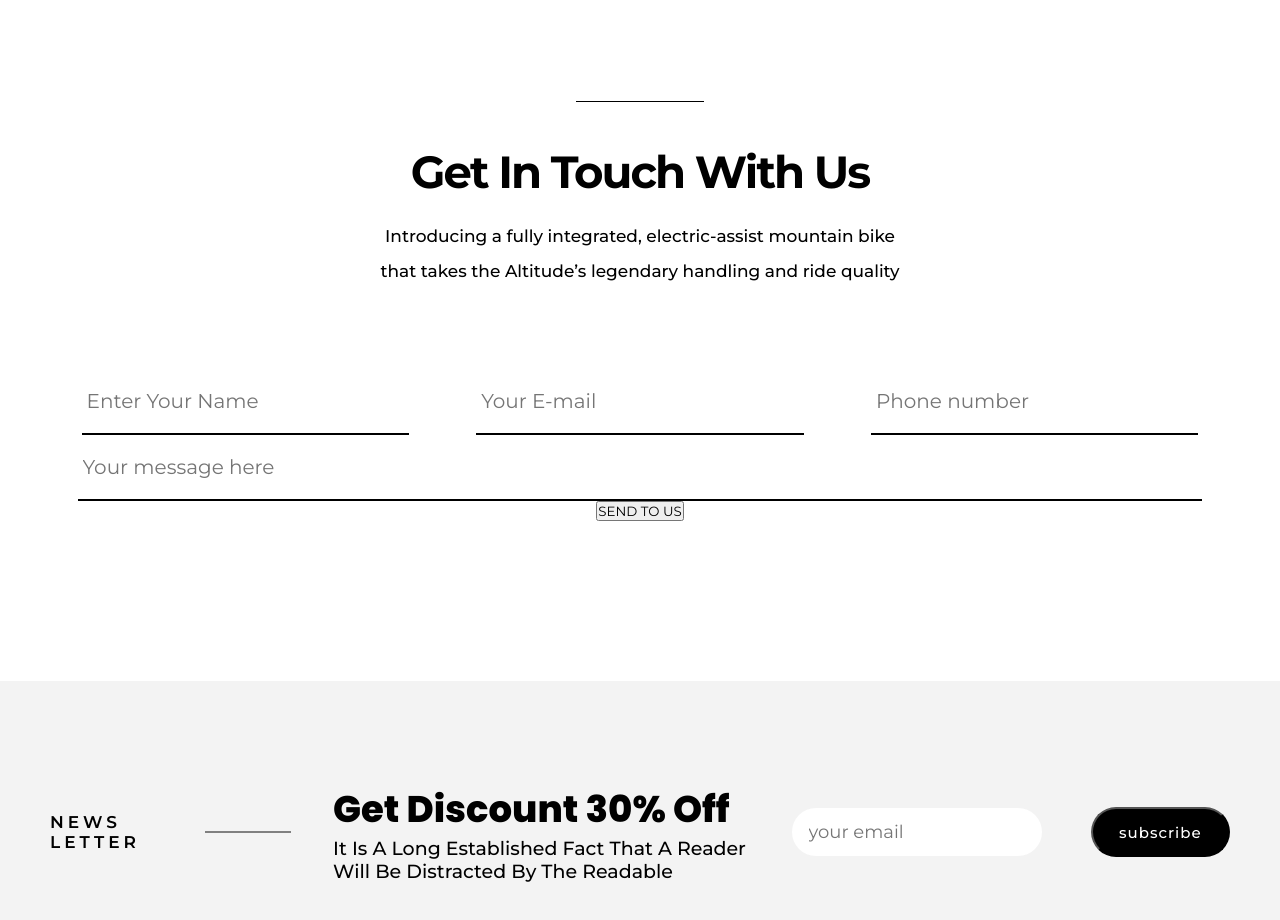
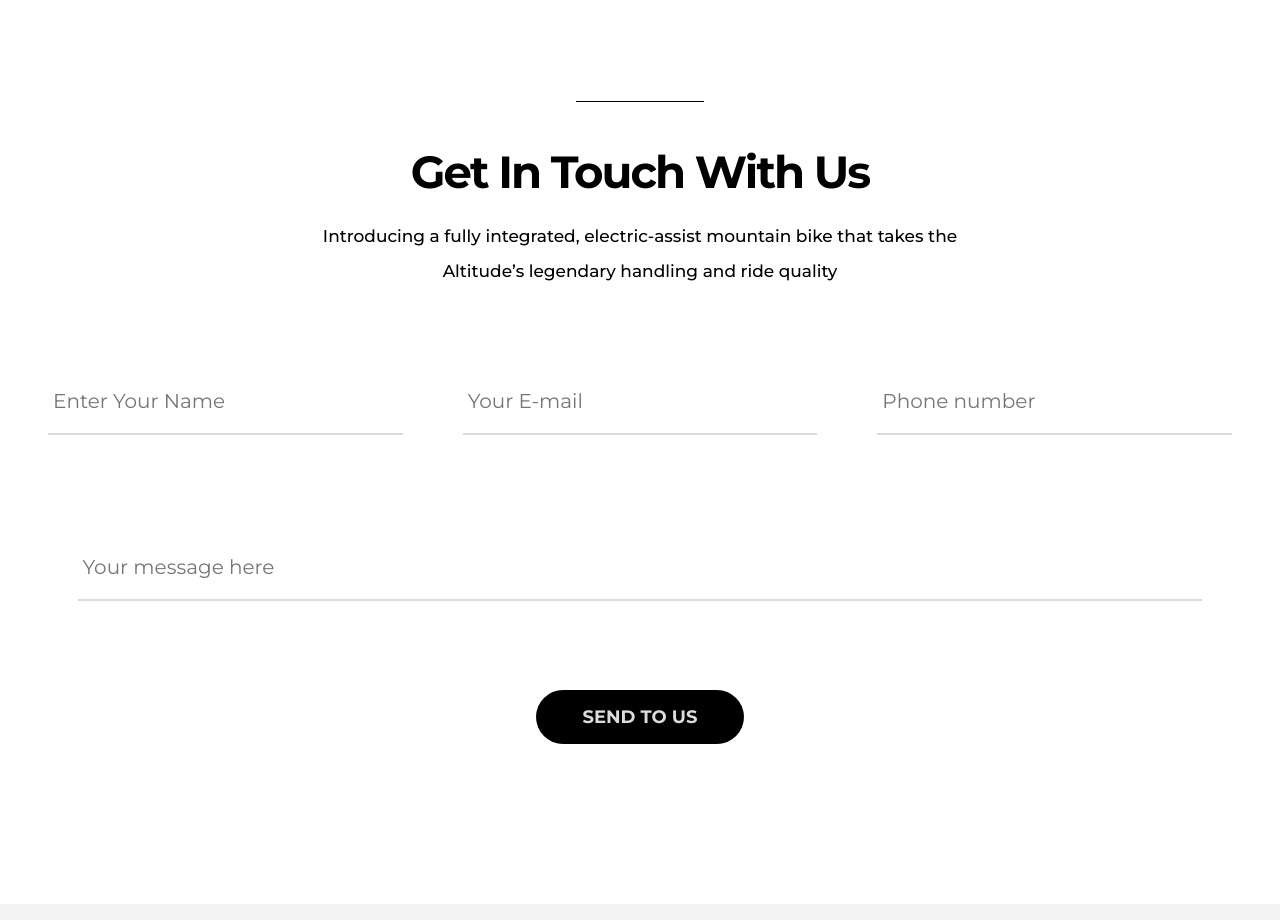
Before and after one commit to Ambaaq-Ajibike/bike-shop, a React (Create React App) app: page / in a window 1280 px wide. Shown: the part 1260-2180 px from the top of the page. Built offline with nearby package versions, Linux system fonts and the light colour scheme.

Commit message:
contact form and responsiveness

```diff
--- a/src/components/InfoCard/InfoCard.css
+++ b/src/components/InfoCard/InfoCard.css
@@ -1,6 +1,6 @@
 .info-card{
     display: flex;
-    justify-content: space-around;
+    /* justify-content: space-around; */
     gap: 30px;
 }
 .icon{
--- a/src/pages/Contact/Contact.css
+++ b/src/pages/Contact/Contact.css
@@ -1,7 +1,7 @@
 .contact-first{
     display: flex;
     justify-content: space-between;
-    align-items: center;
+    /* align-items: center; */
     padding: 48px;
 }
 .contact-last{
@@ -23,6 +23,9 @@
     letter-spacing: -2px;
     margin: 20px;
 }
+.descr{
+    max-width: 695px;
+}
 .contact-form-header p{
     font-size: 17px;
     font-weight: 500;
@@ -30,7 +33,6 @@
 }
 .contact-form-header{
     text-align: center;
-    width: 45%;
 }
 .contact-form{
     width: 100%;
@@ -42,16 +44,39 @@
 .form-upper{
     display: flex;
     justify-content: space-between;
-    align-items: center;
+    gap: 60px;
 }
 .form-upper div{
     flex: 1;
 }
 
 .form-input {
-    width: 83%;
-    border-bottom: 2px solid !important;
+    width: 100%;
+    border-bottom: 2px solid gainsboro !important;
     border: none;
     padding: 20px 5px;
     font-size: 20px;
 }
+.form-lower{
+    margin: 89px 0;
+    margin-top: 100px;
+}
+.form-btn button{
+    border: none;
+    padding: 16px 30px;
+    background-color: black;
+    color: gainsboro;
+    font-size: 18px;
+    border-radius: 34px;
+    font-weight: 700;
+    width: 13pc;
+    cursor: pointer;
+}
+@media screen and  (max-width: 850px)  {
+    .form-upper, .contact-first{
+        flex-direction: column;
+    }
+    .contact-first{
+        gap: 3pc;
+    }
+}
--- a/src/pages/Contact/Contact.jsx
+++ b/src/pages/Contact/Contact.jsx
@@ -23,7 +23,10 @@ import './Contact.css'
         <div className="contact-last-separator"></div>
             <div className="contact-form-header">
                 <h1>Get In Touch With Us</h1>
+                <div className="descr">
                 <p>Introducing a fully integrated, electric-assist mountain bike that takes the Altitude’s legendary handling and ride quality</p>
+                </div>
+
             </div>
             <form className="contact-form">
                 <div className="form-upper">
```
